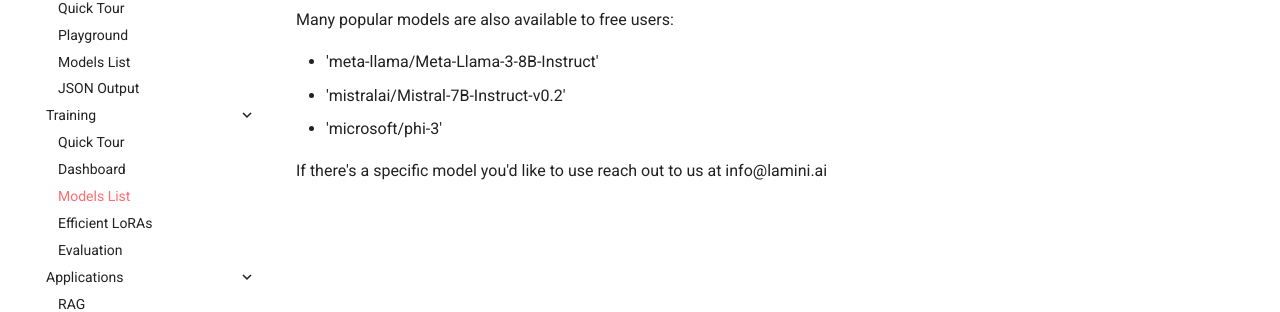
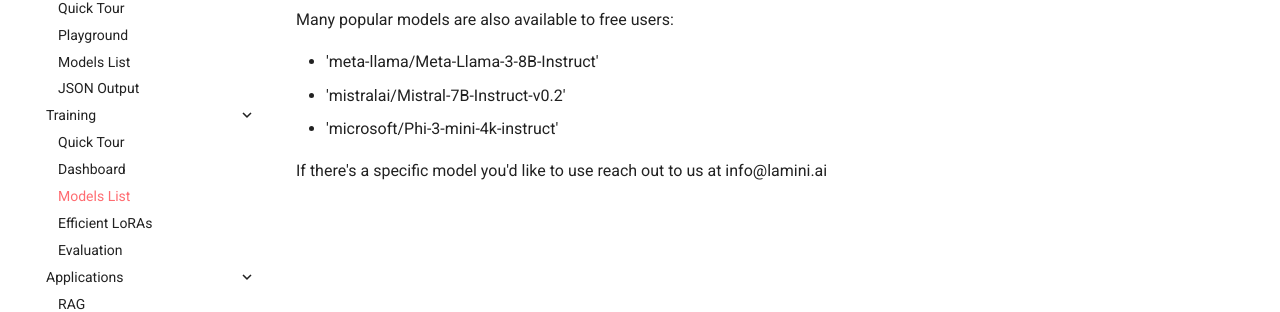
Before and after one commit to lamini-ai/lamini-ai.github.io, an MkDocs documentation site: the page built from docs/training/models_list.md, in a window 1280 px wide. Shown: the part 265-577 px from the top of the page. Built offline with MkDocs 1.6.1 and Material for MkDocs 9.7.7, drawn with Linux system fonts in a browser that asks for light colours.

Commit message:
Update Phi-3 model name to have complete name

```diff
--- a/docs/training/models_list.md
+++ b/docs/training/models_list.md
@@ -4,6 +4,6 @@
 
 - 'meta-llama/Meta-Llama-3-8B-Instruct'
 - 'mistralai/Mistral-7B-Instruct-v0.2'
-- 'microsoft/phi-3'
+- 'microsoft/Phi-3-mini-4k-instruct'
 
 If there's a specific model you'd like to use reach out to us at info@lamini.ai
```
Also changed, not shown: docs/inference/models_list.md (+1 -1 lines).
